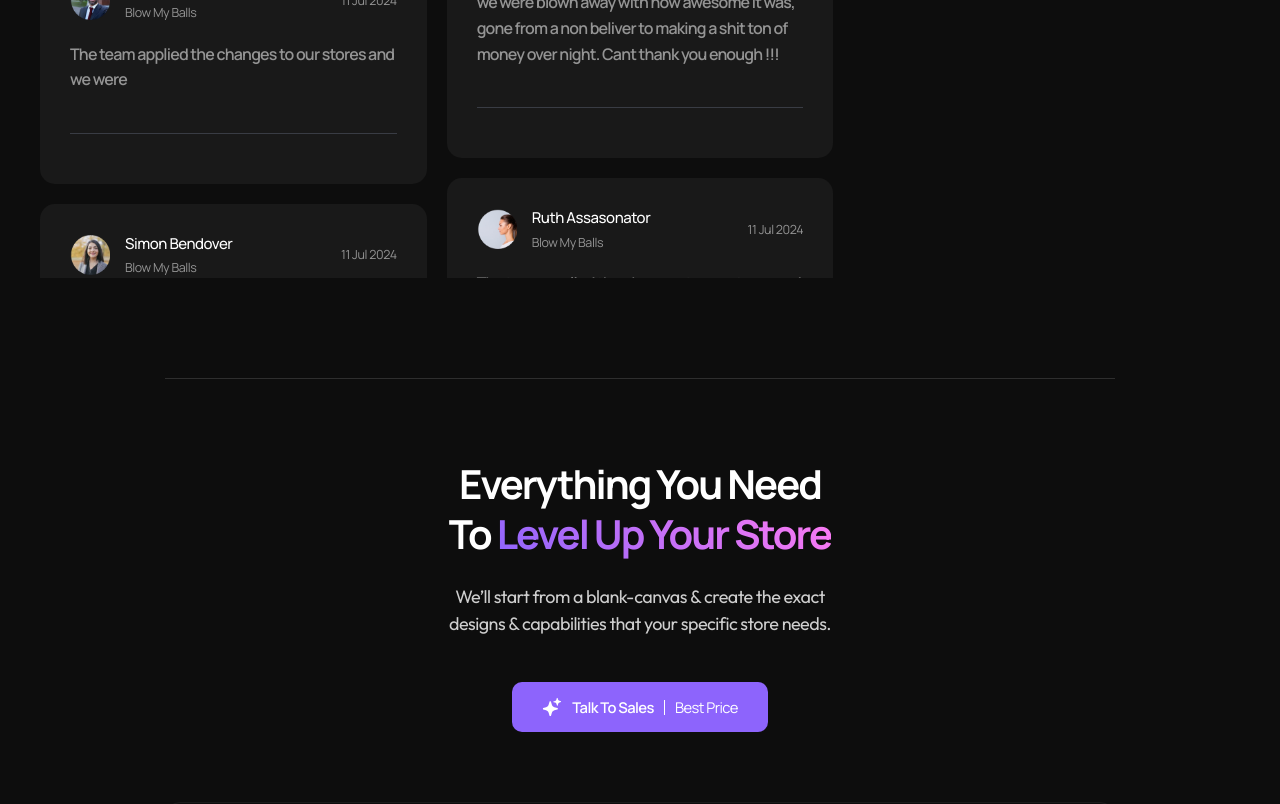
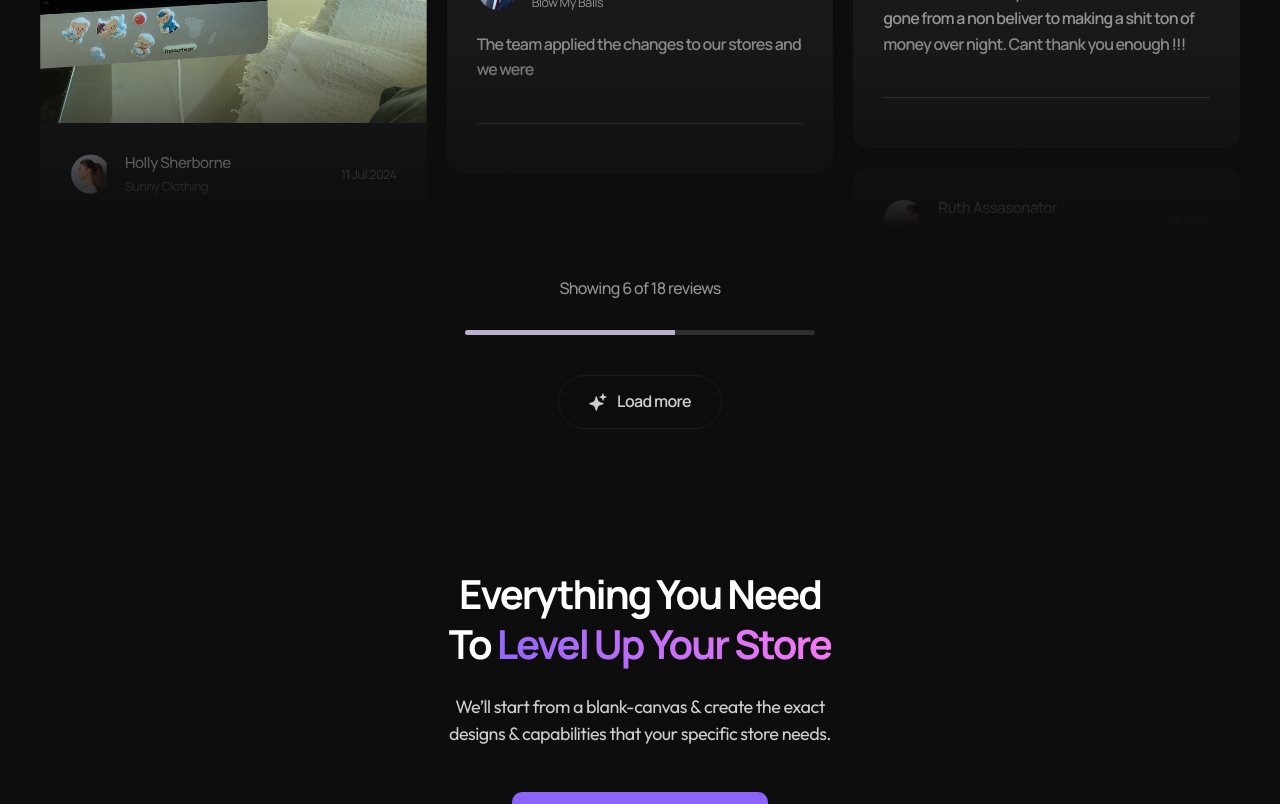
Before and after one commit to TomValentino/studio, a Next.js app: page / in a window 1280 px wide. Shown: the part 2380-3184 px from the top of the page. Built offline with nearby package versions, Linux system fonts and the light colour scheme.

Commit message:
reviews added. Signing off !!!! tired !!!

```diff
--- a/src/app/(root)/(home)/page.js
+++ b/src/app/(root)/(home)/page.js
@@ -15,7 +15,7 @@ export default function Home() {
     <>
       <Hero />
       <Results />
-      <AllYouNeed />
+      <AllYouNeed topBorder={false} />
       <CTA />
     </>
   );
--- a/src/global/components/AllYouNeed.jsx
+++ b/src/global/components/AllYouNeed.jsx
@@ -2,9 +2,9 @@ import React from 'react'
 import '@/global/css/components/allyouneed.css'
 import Image from 'next/image'
 
-const AllYouNeed = () => {
+const AllYouNeed = ({topBorder=true}) => {
   return (
-    <div id="ayn">
+    <div id="ayn" style={topBorder ? { borderTop: '1px solid var(--divider-grey)'} : { paddingTop: '2em'  }}>
         <div id="ayn-title-wrap">
             <h1 id="ayn-title">
                 Everything You Need <br id="ayn-title-break" />To
--- a/src/global/components/Results.jsx
+++ b/src/global/components/Results.jsx
@@ -17,7 +17,22 @@ const Results = ({ topMargin=null }) => {
             </div>
         </div>
         <div id="results-grid-wrapper">
+            <div id="results-grid-gradient"></div>
             <div id="results-grid">
+                <div className="results-col">
+                    <FullResultsItem
+                        image="/results/full-proof-1.png"
+                        user={
+                            {
+                                img: '/results/user-1-img.png',
+                                name: 'Holly Sherborne',
+                                company: 'Sunny Clothing',
+                                date: "11 Jul 2024",
+                            }
+                        }
+                        text="Making $2,400 per day on average, great!"
+                    />
+                </div>
                 <div className="results-col">
                     <ResultsItem
                         user={
@@ -112,6 +127,16 @@ const Results = ({ topMargin=null }) => {
                 </div>
             </div>
         </div>
+        <div id="results-load-more-wrap">
+            <h6 id="results-load-more-title">Showing 6 of 18 reviews</h6>
+            <div id="results-load-more-line-wrap">
+                <div id="results-load-more-line" style={{width: '60%'}}></div>
+            </div>
+            <div id="results-load-more">
+                <Image src="/magic-grey.svg" width={18} height={18} alt="" />
+                <h6 id="results-load-more-text">Load more</h6>
+            </div>
+        </div>
     </div>
   )
 }
@@ -141,3 +166,23 @@ const ResultsItem = ({ user = {}, text="", images={}}) => {
         </div>
     )
 }
+
+const FullResultsItem = ( { image = null, user = {}, text = ""}) => {
+    return (
+        <div className="results-full-item">
+            <Image className="results-full-img" src={image} width={365} height={575} alt="" />
+            <div className="results-full-bottom">
+                <div className="results-item-top">
+                    <div className="results-item-top-flex">
+                        <Image className="results-item-img" src={user.img} width={40} height={40} alt="" />
+                        <div className="results-item-top-flex-inner">
+                            <p className="results-item-title">{user.name}</p>
+                            <p className="results-item-text">{user.company}</p>
+                        </div>
+                    </div>
+                    <p className="results-item-text">{user.date}</p>
+                </div>
+            </div>
+        </div>
+    )
+}
--- a/src/global/css/components/allyouneed.css
+++ b/src/global/css/components/allyouneed.css
@@ -1,11 +1,11 @@
 #ayn {
-    border-top: 1px solid var(--divider-grey);
-    border-bottom: 1px solid var(--divider-grey);
+    /* border-top: 1px solid var(--divider-grey); */
+    /* border-bottom: 1px solid var(--divider-grey); */
     padding-top: 8em;
-    padding-bottom: 10em;
+    /* padding-bottom: 6m; */
     width: 100%;
     max-width: 950px;
-    margin: 10em auto 0 auto;
+    margin: 12em auto 0 auto;
     display: flex;
     flex-direction: column;
     gap: 2em;
--- a/src/global/css/components/results.css
+++ b/src/global/css/components/results.css
@@ -1,7 +1,7 @@
 #results {
     width: 100%;
     max-width: 1200px;
-    margin: 13em auto 0 auto;
+    margin: 12em auto 0 auto;
 }
 
 
@@ -57,10 +57,20 @@
 #results-grid-wrapper {
     width: 100%;
     height: 100%;
-    max-height: 72em;
+    max-height: 68em;
     position: relative;
     overflow: hidden;
     margin-top: 3em;
+}
+#results-grid-gradient {
+    position: absolute;
+    bottom: 0px;
+    left: 0px;
+    right: 0px;
+    height: 100%;
+    max-height: 20em;
+    background: linear-gradient(to bottom, transparent 0%, var(--background) 100%);
+    z-index: 10;
 }
 
 #results-grid {
@@ -152,3 +162,73 @@
 .results-img {
 
 }
+
+
+/* Full Results Item */
+.results-full-item {
+    display: flex;
+    flex-direction: column;
+    justify-content: flex-start;
+}
+.results-full-img {
+    width: 100%;
+}
+.results-full-bottom {
+    background-color: var(--dark-bg-4);
+    padding: 3em;
+    border-radius: 0 0 1.5em 1.5em;
+    display: flex;
+    flex-direction: column;
+    align-items: flex-start;
+    justify-content: center;
+    gap: 2em;
+}
+
+
+
+/* Load More */
+#results-load-more-wrap {
+    display: flex;
+    flex-direction: column;
+    align-items: center;
+    justify-content: center;
+    gap: 3em;
+    margin-top: 5em;
+}
+#results-load-more-title{
+    color: var(--grey-text);
+    font-size: 1.6em;
+    font-weight: var(--med);
+}
+#results-load-more-line-wrap {
+    height: 0.5em;
+    width: 100%;
+    max-width: 350px;
+    border-radius: 99px;
+    overflow: hidden;
+    background-color: var(--divider-grey);
+}
+#results-load-more-line {
+    height: 100%;
+    background-color: var(--light-purple);
+}
+#results-load-more {
+    display: flex;
+    flex-direction: row;
+    gap: 1em;
+    align-items: center;
+    justify-content: center;
+    border: 1px solid var(--dark-bg);
+    padding: 1.5em 3em;
+    border-radius: 99px;
+    max-width: 250px;
+    margin: auto;
+    color: var(--white-text-80);
+    cursor: pointer;
+    margin-top: 1em;
+}
+
+#results-load-more-text {
+    color: var(--white-text-80);
+    font-size: 1.6em;
+}
```
Also changed, not shown: public/magic-grey.svg (added), public/results/full-proof-1.png (added).
